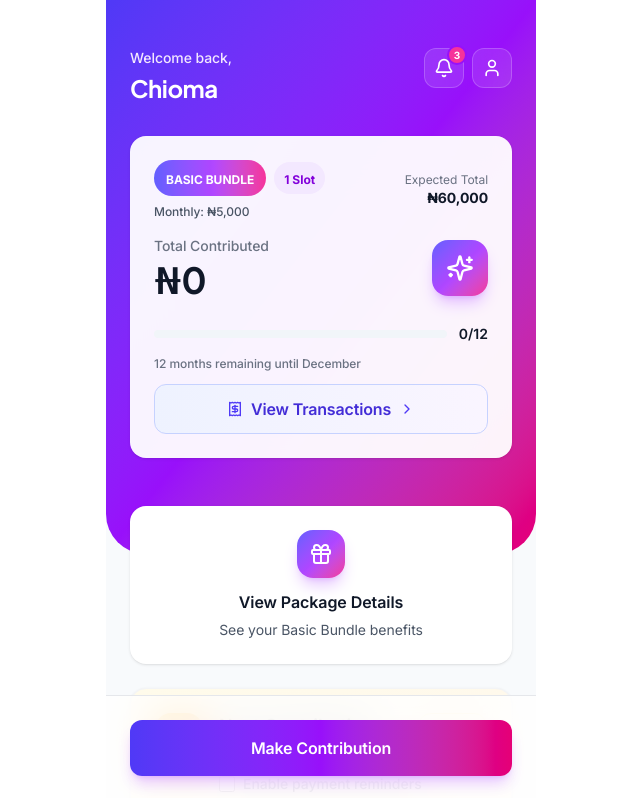
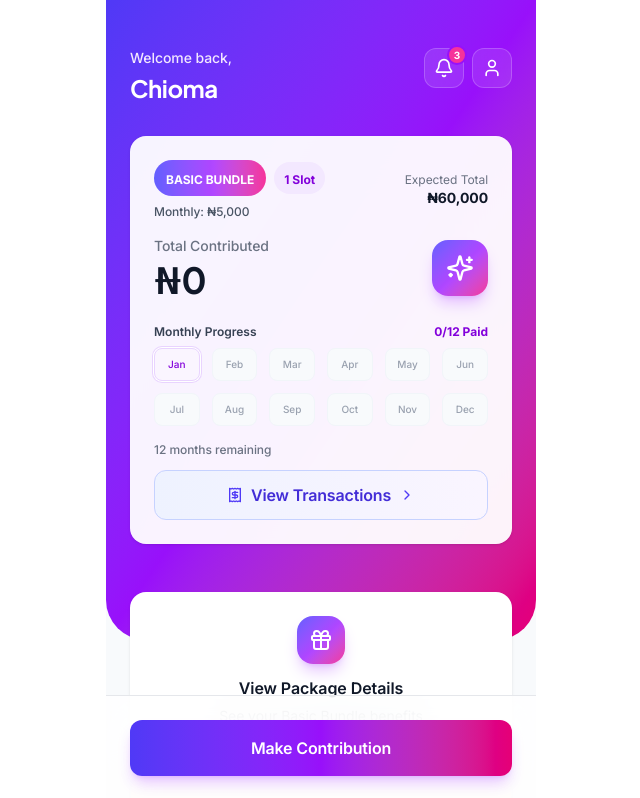
Before and after one commit to TechTummy/Dirty-December-Frontend, a React (Vite) app: page /dashboard in a window 1280 px wide. Shown: the top 798 px of the page, without its empty margins (319-959 px from the left). Built offline with nearby package versions, Linux system fonts and the light colour scheme; no server answers.

Commit message:
contribution tracking and registration tracking fixed properly

```diff
--- a/index.html
+++ b/index.html
@@ -2,7 +2,7 @@
 <html lang="en">
   <head>
     <meta charset="UTF-8" />
-    <link rel="icon" type="image/svg+xml" href="/vite.svg" />
+    <link rel="icon" type="image/png" href="/pwa-192x192.png" />
     <meta name="viewport" content="width=device-width, initial-scale=1.0" />
     <meta
       name="description"
--- a/src/app/components/PaystackModal.tsx
+++ b/src/app/components/PaystackModal.tsx
@@ -51,8 +51,19 @@ export function PaystackModal({ amount, packageName, quantity, onClose }: Paysta
 
             <h3 className="text-xl font-bold text-gray-900 mb-2">Secure Payment</h3>
             <div className="bg-slate-50 rounded-xl p-4 mb-6 border border-slate-100">
-               <p className="text-3xl font-bold text-gray-900">₦{amount.toLocaleString()}</p>
-               <p className="text-xs text-gray-500 mt-1">{packageName} × {quantity}</p>
+               <div className="flex justify-between items-center mb-2">
+                 <span className="text-gray-500 text-sm">Amount</span>
+                 <span className="font-semibold text-gray-900">₦{amount.toLocaleString()}</span>
+               </div>
+               <div className="flex justify-between items-center mb-3">
+                 <span className="text-gray-500 text-sm">Transaction Fee (1.5%)</span>
+                 <span className="font-semibold text-gray-900">₦{(amount * 0.015).toLocaleString()}</span>
+               </div>
+               <div className="border-t border-gray-200 pt-3 flex justify-between items-center">
+                 <span className="font-bold text-gray-900">Total to Pay</span>
+                 <span className="text-2xl font-bold text-gray-900">₦{(amount * 1.015).toLocaleString()}</span>
+               </div>
+               <p className="text-xs text-gray-500 mt-2 text-center">{packageName} × {quantity} Slots</p>
             </div>
 
             <p className="text-gray-600 text-sm mb-8 leading-relaxed">
--- a/src/app/screens/Contribute.tsx
+++ b/src/app/screens/Contribute.tsx
@@ -28,16 +28,24 @@ export function Contribute({ onBack, userPackage = 'Basic Bundle', userQuantity
   const contributionHistory = Array.isArray(rawHistory) ? rawHistory : [];
   const confirmedContributions = contributionHistory.filter((c: any) => c.status === 'confirmed' || c.status === 'success').length;
 
-  // Calculate next month
-  const months = ['January', 'February', 'March', 'April', 'May', 'June', 'July', 'August', 'September', 'October', 'November', 'December'];
-  const nextPaymentIndex = Math.min(confirmedContributions, 11);
-  const nextPaymentMonth = months[nextPaymentIndex];
+  // Fetch Dashboard Stats for accurate next payment data
+  const { data: dashboardStatsData } = useQuery({
+    queryKey: ['dashboard_stats'],
+    queryFn: user.getDashboard,
+  });
+
+  const stats = dashboardStatsData?.data || {};
   const currentYear = new Date().getFullYear();
 
   // Get package pricing
   const selectedPkg = packages.find(p => p.name === userPackage) || packages[0];
   const monthlyAmount = selectedPkg.monthlyAmount;
   const totalAmount = monthlyAmount * userQuantity;
+
+  // Use backend data for payment description
+  const nextPaymentLabel = stats.next_payment_date
+      ? stats.next_payment_date // e.g. "April 2026"
+      : 'Contribution Payment';
 
   const handlePaymentSuccess = () => {
     setShowPaystackModal(false);
@@ -99,11 +107,8 @@ export function Contribute({ onBack, userPackage = 'Basic Bundle', userQuantity
             </div>
 
             <div className="mt-3 pt-3 border-t border-gray-100 text-center">
-              <p className="text-xs text-gray-500">
-                {confirmedContributions >= 12
-                  ? 'All contributions completed'
-                  : `${nextPaymentMonth} ${currentYear} Payment`
-                }
+              <p className="text-xs text-gray-500 font-medium bg-gray-50 inline-block px-3 py-1 rounded-full">
+                Paying for: <span className="text-gray-900">{nextPaymentLabel}</span>
               </p>
             </div>
           </div>
--- a/src/app/screens/Dashboard.tsx
+++ b/src/app/screens/Dashboard.tsx
@@ -388,27 +388,50 @@ export function Dashboard({ onNavigate, userName, onLogout, userStatus = 'active
             <div>
               <p className="text-gray-500 text-sm mb-1 font-medium">Total Contributed</p>
               <h2 className="text-4xl font-bold text-gray-900">₦{totalContributed.toLocaleString()}</h2>
-              {/* <p className="text-xs text-emerald-600 font-semibold mt-1">
-                Current Value: ₦{currentValue.toLocaleString()}
-              </p> */}
             </div>
             <div className={`w-14 h-14 rounded-2xl bg-gradient-to-br ${userPackage.gradient} flex items-center justify-center shadow-lg ${userPackage.shadowColor}`}>
               <Sparkles className="w-7 h-7 text-white" />
             </div>
           </div>
 
-          <div className="flex items-center gap-3 mb-3">
-            <div className="flex-1 h-2 bg-slate-100 rounded-full overflow-hidden">
-              <div
-                className={`h-full bg-gradient-to-r ${userPackage.gradient} rounded-full transition-all duration-500`}
-                style={{ width: `${progressPercent}%` }}
-              ></div>
-            </div>
-            <span className="text-sm font-semibold text-gray-900">{confirmedContributions}/12</span>
+          {/* Monthly Progress Grid */}
+          <div className="mb-4">
+             <div className="flex justify-between items-center mb-2">
+                <span className="text-xs font-semibold text-gray-700">Monthly Progress</span>
+                <span className="text-xs font-bold text-purple-700">{confirmedContributions}/12 Paid</span>
+             </div>
+             <div className="grid grid-cols-6 gap-2 sm:gap-3">
+                {Array.from({ length: 12 }, (_, i) => i + 1).map((monthIndex) => {
+                   const isPaid = stats.paid_months_indices?.includes(monthIndex);
+                   const isNext = !isPaid && !isCompleted && (monthIndex === (stats.paid_months_indices?.length || 0) + 1);
+                   const monthName = new Date(0, monthIndex - 1).toLocaleString('default', { month: 'short' });
+
+                   return (
+                      <div
+                        key={monthIndex}
+                        className={`
+                           relative flex flex-col items-center justify-center py-2 rounded-lg text-[10px] font-medium border transition-all
+                           ${isPaid
+                              ? `bg-gradient-to-br ${userPackage.gradient} text-white border-transparent shadow-sm`
+                              : isNext
+                                 ? 'bg-purple-50 text-purple-700 border-purple-200 ring-1 ring-purple-200 ring-offset-1'
+                                 : 'bg-slate-50 text-gray-400 border-slate-100'
+                           }
+                        `}
+                      >
+                         <span>{monthName}</span>
+                         {isPaid && <div className="absolute -top-1 -right-1 w-2.5 h-2.5 bg-white rounded-full flex items-center justify-center"><div className="w-1.5 h-1.5 rounded-full bg-emerald-500" /></div>}
+                      </div>
+                   );
+                })}
+             </div>
           </div>
 
           <p className="text-xs text-gray-500 font-medium mb-3">
-            {12 - confirmedContributions} months remaining until December
+             {isCompleted
+                ? 'All monthly contributions completed!'
+                : `${12 - confirmedContributions} months remaining`
+             }
           </p>
 
           {/* Savings Preview */}
@@ -459,9 +482,9 @@ export function Dashboard({ onNavigate, userName, onLogout, userStatus = 'active
                 <div>
                   <h3 className="font-semibold text-gray-900 mb-1">{isCompleted ? 'Contributions Completed' : 'Next Contribution'}</h3>
                   <p className="text-sm text-gray-600">
-                    {isCompleted
+                      {isCompleted
                       ? 'You have completed all your contributions!'
-                      : `${nextPaymentMonth} ${currentYear} • ₦${(userPackage.monthlyAmount * quantity).toLocaleString()}`
+                      : `${stats.next_payment_date || nextPaymentMonth} • ₦${(stats.next_payment_amount || userPackage.monthlyAmount * quantity).toLocaleString()}`
                     }
                   </p>
                 </div>
--- a/src/lib/api.ts
+++ b/src/lib/api.ts
@@ -1,4 +1,28 @@
 import axios from 'axios';
+
+// TypeScript Interfaces for API Responses
+
+export interface Transaction {
+    id: number;
+    transaction_id: string;
+    reference: string;
+    amount: string;
+    payment_month: number | null;
+    payment_year: number | null;
+    status: 'pending' | 'success' | 'failed' | 'confirmed';
+    created_at: string;
+}
+
+export interface DashboardData {
+    total_contributed: number;
+    target_amount: number;
+    next_payment_date: string; // e.g. "April 2026" or "Year Complete"
+    next_payment_amount: number;
+    contributions_count: number;
+    paid_months_indices: number[]; // e.g. [1, 2, 3] for Jan, Feb, Mar
+    package_name: string;
+    status: 'active' | 'inactive' | 'reserved';
+}
 
 // Create a standard axios instance given the base URL.
 export const api = axios.create({
@@ -7,7 +31,6 @@ export const api = axios.create({
         'Content-Type': 'application/json',
     },
 });
-
 
 // Request interceptor to add auth token
 api.interceptors.request.use(
```
Also changed, not shown: src/app/screens/Onboarding.tsx (+39 -13 lines), 1 other file (tests, documents, lock files or other folders).
